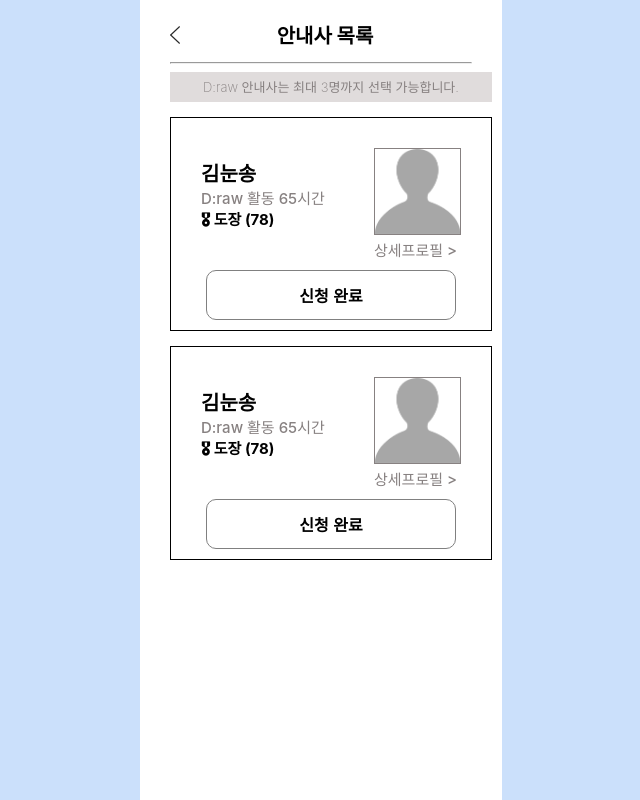
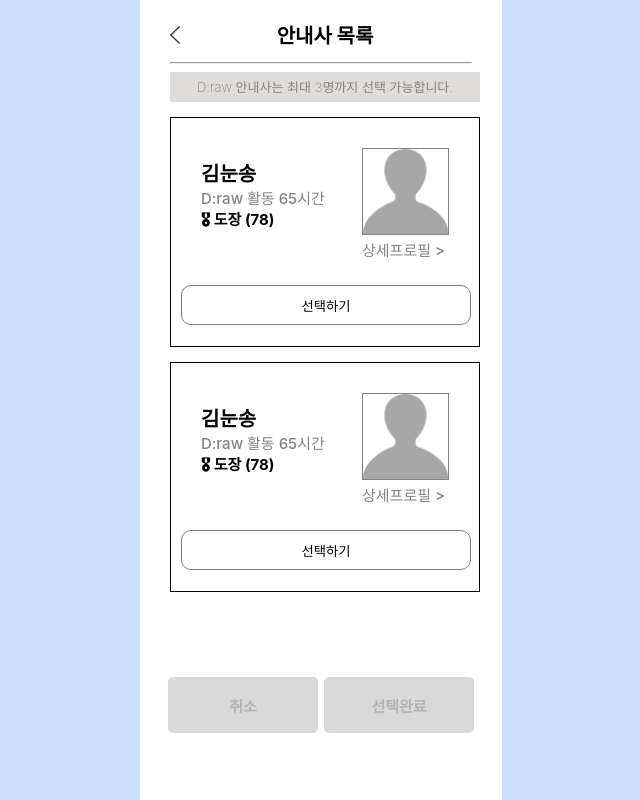
Before and after one commit to Likelion-at-SMWU-11th/D_raw-Client, a React (Create React App) app in the folder d_raw/: page /match/helperlist in a window 1280 px wide. Shown: the whole page, without its empty margins (319-959 px from the left). Built offline with nearby package versions, Linux system fonts and the light colour scheme.

Commit message:
axios 추가

```diff
--- a/d_raw/src/App.js
+++ b/d_raw/src/App.js
@@ -35,6 +35,7 @@ import StartDate from "./StartDate";
 import HelperDetail from "./components/HelperDetail";
 
 import "./App.css";
+import KakaoRedirectHandler from "./KakaoRedirectHandler";
 
 function App() {
   return (
@@ -68,10 +69,17 @@ function App() {
           <Route path="/match/profile" element={<ProfileMatching />} />
           <Route path="/match/helperlist" element={<HelperList />} />
           <Route path="/match/delete" element={<Delete />} />
-          <Route path="/profile/edit" element={<Profile />} />
-          <Route path="/profile/edit/career" element={<EditCareer />} />
+          <Route path="/account/guideprofile" element={<Profile />} />
+          <Route
+            path="/account/guideedit/<int:guide_id>"
+            element={<EditCareer />}
+          />
           <Route path="/profile/edit/date" element={<StartDate />} />
           <Route path="/helpermatching" element={<HelperMatching />} />
+          <Route
+            path="/account/kakao/accesstoken/"
+            element={<KakaoRedirectHandler />}
+          />
         </Routes>
       </div>
     </Router>
--- a/d_raw/src/EditCareer.js
+++ b/d_raw/src/EditCareer.js
@@ -53,7 +53,7 @@ const EditCareer = () => {
 
     try {
       // axios를 사용하여 POST 요청 보내기
-      const response = axios.post("서버_주소", data);
+      const response = axios.post("/account/bestguide", data);
 
       // 서버 응답 처리
       console.log("서버 응답:", response.data);
--- a/d_raw/src/FastMatching.js
+++ b/d_raw/src/FastMatching.js
@@ -1,11 +1,26 @@
-import React, { useState } from "react";
+import React, { useState, useEffect } from "react";
 import { useNavigate } from "react-router-dom";
+import axios from "axios";
 import "./static/Base.css";
 import "./static/FastMatching.css";
 
 const FastMatching = () => {
   const navigate = useNavigate();
   const [isOpenMenu, setIsOpenMenu] = useState(false);
+  const [profileData, setProfileData] = useState(null); // State to store fetched data
+
+  useEffect(() => {
+    // Fetch data using axios.get when the component mounts
+    axios
+      .get("/match/quick") // Replace with your actual API endpoint
+      .then((response) => {
+        setProfileData(response.data);
+      })
+      .catch((error) => {
+        console.error("Error fetching data:", error);
+      });
+  }, []);
+
   const toggleOpenMenu = () => {
     setIsOpenMenu((isOpenMenu) => isOpenMenu); //on&off 개념
   };
--- a/d_raw/src/HelperList.js
+++ b/d_raw/src/HelperList.js
@@ -1,10 +1,18 @@
 import React, { useState } from "react";
 import { useNavigate } from "react-router-dom";
+import styled from "styled-components";
 import "./static/Base.css";
 import "./static/HelperList.css";
 
 const HelperList = () => {
   const navigate = useNavigate();
+
+  const [isChecked1, setIsChecked1] = useState(false);
+  const [isChecked2, setIsChecked2] = useState(false);
+
+  const goAfterSelect = () => {
+    navigate("/match/check");
+  };
 
   const goToHelperProfile = () => {
     navigate("/match/profile/<int:pk>");
@@ -14,8 +22,48 @@ const HelperList = () => {
     navigate(-1);
   };
 
+  const onCheck = (e) => {
+    e.preventDefault();
+  };
+
+  const onCancel = (e) => {
+    e.preventDefault();
+    setIsChecked1(false);
+    setIsChecked2(false);
+  };
+
+  const SelectedButton = styled.button`
+    border-radius: 10px;
+    display: block;
+    background-color: #f9d1cf;
+    color: #ff971e;
+    border: 1px solid grey;
+    width: 290px;
+    height: 40px;
+    float: center;
+    text-align: center;
+    cursor: pointer;
+    box-sizing: border-box;
+    margin-left: -10px;
+  `;
+
+  const UnselectedButton = styled.button`
+    border-radius: 10px;
+    display: block;
+    background-color: white;
+    border: 1px solid grey;
+    width: 290px;
+    height: 40px;
+    float: center;
+    text-align: center;
+    cursor: pointer;
+    box-sizing: border-box;
+    margin-left: -10px;
+  `;
+
   return (
     <div className="helperlist_div">
+      <form action="post">
         <header>
           {" "}
           <img
@@ -57,9 +105,41 @@ const HelperList = () => {
                 </span>
               </span>
             </div>
-          <button type="submit" className="add_profile">
-            신청 완료
-          </button>
+            {isChecked1 ? (
+              <SelectedButton>
+                <label>
+                  <input
+                    type="radio"
+                    name="apply"
+                    className="matching_radio"
+                    onClick={onCheck}
+                    checked={isChecked1}
+                    onChange={() => {
+                      setIsChecked1(true);
+                      setIsChecked2(false);
+                    }}
+                  />{" "}
+                  선택됨
+                </label>
+              </SelectedButton>
+            ) : (
+              <UnselectedButton>
+                <label>
+                  <input
+                    type="radio"
+                    name="apply"
+                    className="matching_radio"
+                    checked={isChecked1}
+                    onClick={onCheck}
+                    onChange={() => {
+                      setIsChecked1(true);
+                      setIsChecked2(false);
+                    }}
+                  />
+                  선택하기
+                </label>
+              </UnselectedButton>
+            )}
           </div>
         </div>
         {/*       두번째 */}
@@ -89,9 +169,41 @@ const HelperList = () => {
                 </span>
               </span>
             </div>
-          <button type="submit" className="add_profile">
-            신청 완료
-          </button>
+            {isChecked2 ? (
+              <SelectedButton>
+                <label>
+                  <input
+                    type="radio"
+                    name="apply"
+                    className="matching_radio"
+                    checked={isChecked2}
+                    onClick={onCheck}
+                    onChange={() => {
+                      setIsChecked1(false);
+                      setIsChecked2(true);
+                    }}
+                  />{" "}
+                  선택됨
+                </label>
+              </SelectedButton>
+            ) : (
+              <UnselectedButton>
+                <label>
+                  <input
+                    type="radio"
+                    name="apply"
+                    className="matching_radio"
+                    checked={isChecked2}
+                    onClick={onCheck}
+                    onChange={() => {
+                      setIsChecked1(false);
+                      setIsChecked2(true);
+                    }}
+                  />
+                  선택하기
+                </label>
+              </UnselectedButton>
+            )}
           </div>
         </div>
         {/*       <div className="helperlist">
@@ -125,6 +237,25 @@ const HelperList = () => {
           신청 완료
         </button>
       </div> */}
+        <div className="helperlist_button_tie">
+          <button className="helperlist_button" onClick={onCancel}>
+            취소
+          </button>
+          <button
+            type="submit"
+            onClick={goAfterSelect}
+            /* {isChecked1 || isChecked2 ? "submit" : "none-apply"}
+             */
+            className={
+              isChecked1 || isChecked2
+                ? "helperlist_button_select"
+                : "helperlist_button"
+            }
+          >
+            선택완료
+          </button>
+        </div>
+      </form>
     </div>
   );
 };
--- a/d_raw/src/HelperSuggestMatching_content.js
+++ b/d_raw/src/HelperSuggestMatching_content.js
@@ -36,6 +36,14 @@ const HelperSuggestMatching_content = () => {
     background-color: white;
     cursor: pointer;
   `;
+
+  const axios = require("axios");
+  axios({
+    method: "get",
+    url: "/match/mypage/guide",
+  }).then((res) => {
+    console.log(res);
+  });
 
   return (
     <div>
--- a/d_raw/src/KakaoRedirectHandler.js
+++ b/d_raw/src/KakaoRedirectHandler.js
@@ -1,4 +1,5 @@
 import React, { useEffect } from "react";
+import axios from "axios";
 import Type from "./Type";
 
 const KakaoRedirectHandler = () => {
--- a/d_raw/src/Login.js
+++ b/d_raw/src/Login.js
@@ -24,6 +24,10 @@ const Login = () => {
   //출처 https://stack94.tistory.com/entry/React-%EC%B9%B4%EC%B9%B4%EC%98%A4Kakao-%EB%A1%9C%EA%B7%B8%EC%9D%B8-%EA%B5%AC%ED%98%84%ED%95%B4%EB%B3%B4%EA%B8%B0
   const Rest_api_key = "c1f4055ecc63cf3fc5b2ede72fce4fa6"; //REST API KEY
   const redirect_uri = "http://localhost:3000/auth"; //Redirect URI
+
+  /*   const Rest_api_key = "d8fd6327b24b302b1d20f0690b10d3f4"; //REST API KEY
+  const redirect_uri = "http://localhost:3000/account/kakao/accesstoken/"; //Redirect URI */
+
   // oauth 요청 URL
   const kakaoURL = `https://kauth.kakao.com/oauth/authorize?client_id=${Rest_api_key}&redirect_uri=${redirect_uri}&response_type=code`;
 
--- a/d_raw/src/ProfileMatching.js
+++ b/d_raw/src/ProfileMatching.js
@@ -1,11 +1,13 @@
-import React, { useState } from "react";
+import React, { useState, useEffect } from "react";
 import { useNavigate } from "react-router-dom";
+import axios from "axios";
 import "./static/Base.css";
 import "./static/FastMatching.css";
 
 const ProfileMatching = () => {
   const navigate = useNavigate();
   const [isOpenMenu, setIsOpenMenu] = useState(false);
+  const [profileData, setProfileData] = useState(null);
   const toggleOpenMenu = () => {
     setIsOpenMenu((isOpenMenu) => isOpenMenu); //on&off 개념
   };
@@ -17,6 +19,18 @@ const ProfileMatching = () => {
   const goToDeletePage = () => {
     navigate("/match/delete");
   };
+
+  useEffect(() => {
+    // Fetch data using axios.get when the component mounts
+    axios
+      .get("/match/profile")
+      .then((response) => {
+        setProfileData(response.data);
+      })
+      .catch((error) => {
+        console.error("Error fetching data:", error);
+      });
+  }, []);
 
   return (
     <div>
--- a/d_raw/src/static/HelperList.css
+++ b/d_raw/src/static/HelperList.css
@@ -1,5 +1,5 @@
 div .helper_notice{
-    width: 322px;
+    width: 310px;
     height: 30px;
     line-height: 30px;
     background-color: #E0DCDC;
@@ -12,10 +12,10 @@ div .helper_notice{
     display: inline-block;
     padding-top: 10px;
     padding-bottom: 10px;
-
     position: relative;
     margin-top: 15px;
-    width: 322px;
+    width: 310px;
+    height: 230px;
     border: 1px solid black;
 }
 
@@ -29,6 +29,7 @@ div .helper_notice{
     margin-bottom: 10px;
     display: inline-block;
     float:right;
+    padding-bottom: 15px;
 }
 
 .helperlist_image{
@@ -76,3 +77,47 @@ div .helper_notice{
     text-align: center;
     cursor: pointer;
 }
+
+.helperlist_button{
+    width: 230px;
+    height: 56px;
+    border: none;
+    border-radius: 5px;
+    background-color: #D9D9D9;
+    color: #B3B3B3;
+    display: block;
+    float: center;
+    text-align: center;
+    cursor: pointer;
+    box-sizing: border-box;
+    font-weight: 900;
+    font-size: 15px;
+    margin-top: 85px;
+    margin-right: 3px;
+    margin-left: 3px;
+}
+
+.helperlist_button_select{
+    width: 230px;
+    height: 56px;
+    border: none;
+    border-radius: 5px;
+    background-color: #FF971E;
+    color: white;
+    display: block;
+    float: center;
+    text-align: center;
+    cursor: pointer;
+    box-sizing: border-box;
+    font-weight: 900;
+    font-size: 15px;
+    margin-top: 85px;
+    margin-right: 3px;
+    margin-left: 3px;
+}
+
+.helperlist_button_tie{
+    display: flex;
+    margin-left: -15px;
+    margin-right: -15px;
+}
```
Also changed, not shown: d_raw/src/Profile.js (+11 -7 lines), d_raw/src/components/HelperDetail.js (+20 -2 lines), d_raw/public/images/Location_pin.png (added). Lines whose indentation alone changed are shown as unchanged.
